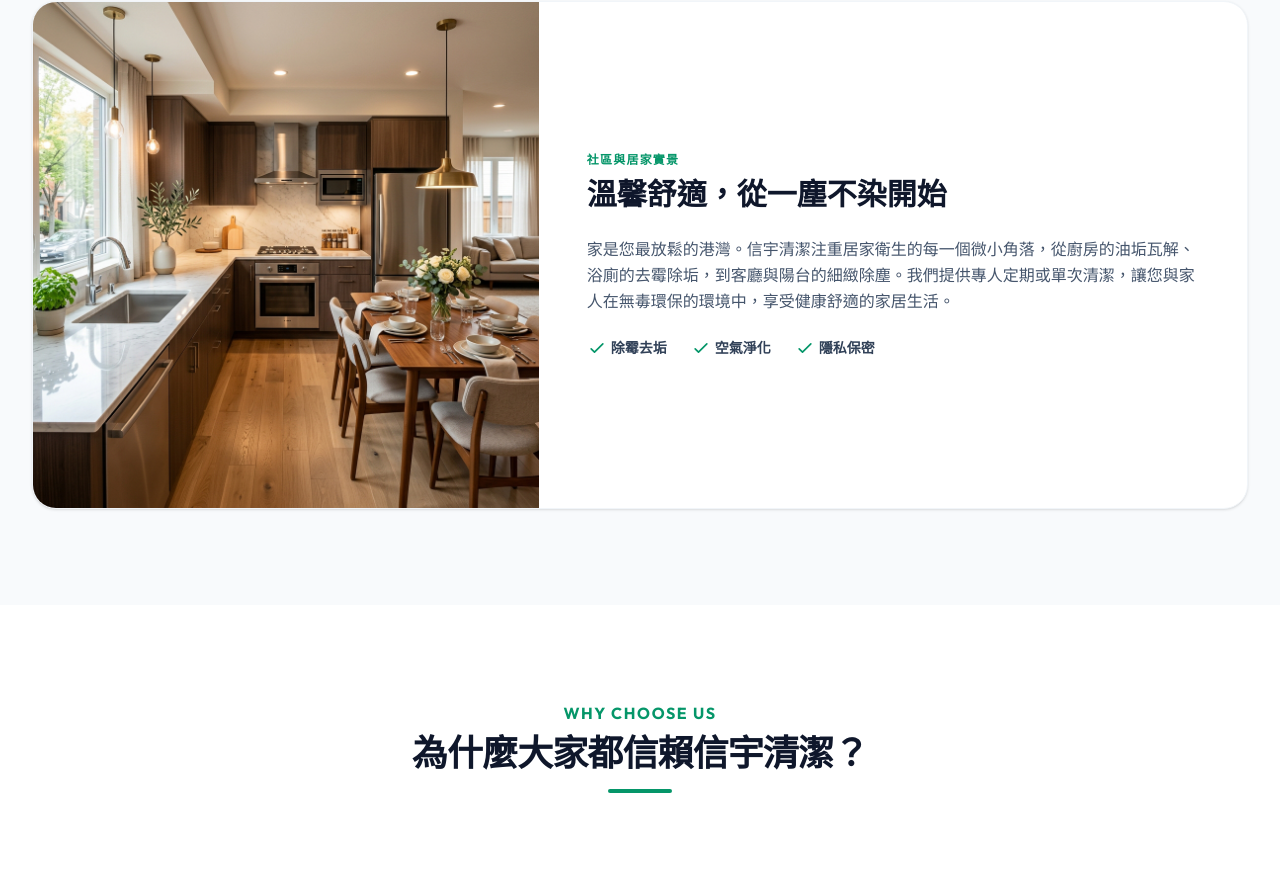
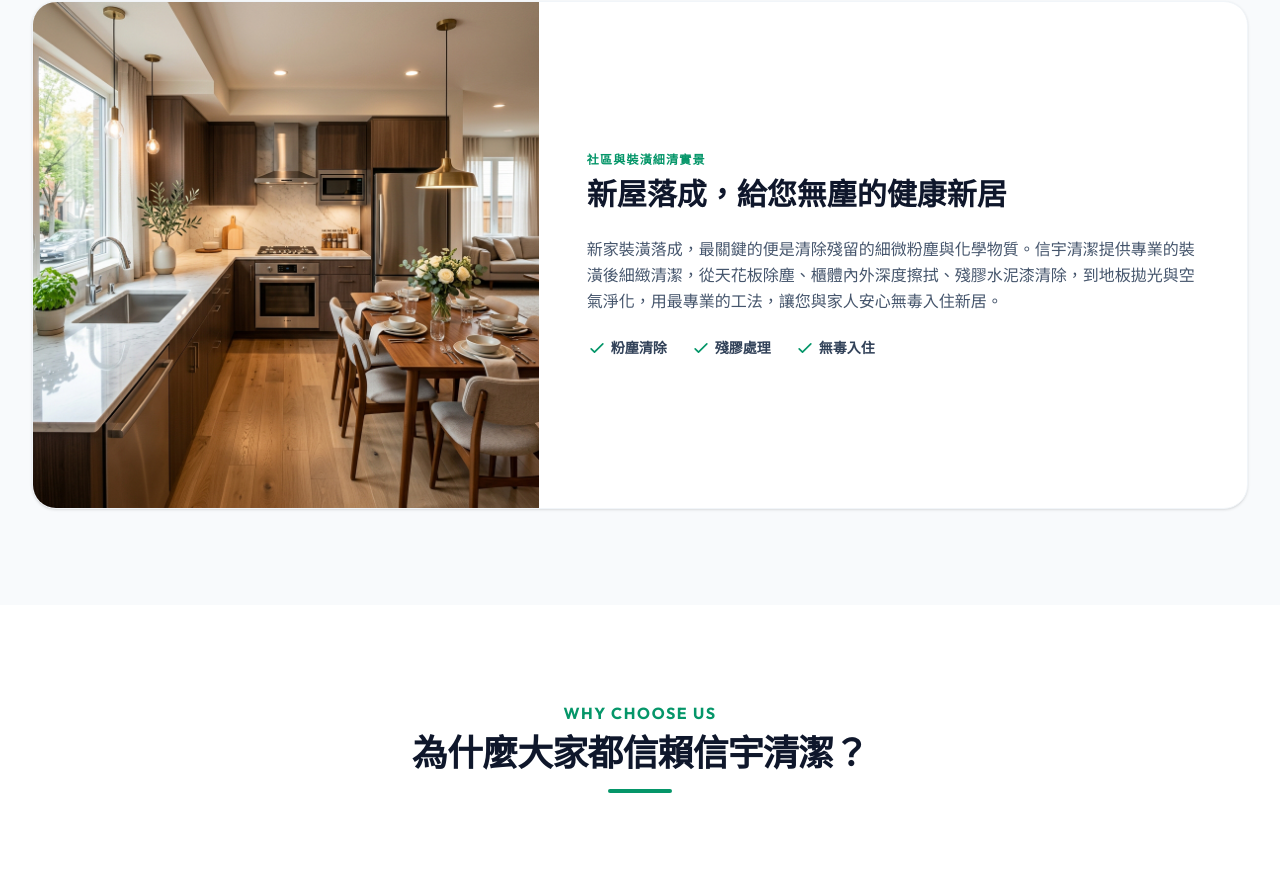
Before and after one commit to pd1200/Xinyu, a website built with Vite: page index.html in a window 1280 px wide. Shown: the part 2517-3387 px from the top of the page. Built offline with nearby package versions, Linux system fonts and the light colour scheme.

Commit message:
update_showcase_to_renovation_clean

```diff
--- a/index.html
+++ b/index.html
@@ -310,21 +310,21 @@
           </div>
         </div>
 
-        <!-- 居家清潔實景展示 (反向排版) -->
+        <!-- 裝潢後細清實景展示 (反向排版) -->
         <div class="mt-8 bg-white rounded-3xl overflow-hidden shadow-sm border border-slate-100 grid grid-cols-1 lg:grid-cols-12 reveal">
           <div class="lg:col-span-5 relative h-64 lg:h-auto min-h-[300px] lg:order-1">
-            <img src="/src/assets/service_residential.png" alt="乾淨明亮的現代居家廚房" class="w-full h-full object-cover">
+            <img src="/src/assets/service_residential.png" alt="乾淨明亮的裝潢後居家環境" class="w-full h-full object-cover">
           </div>
           <div class="lg:col-span-7 p-8 sm:p-12 flex flex-col justify-center lg:order-2">
-            <span class="text-xs font-extrabold tracking-widest text-brand-primary uppercase">社區與居家實景</span>
-            <h3 class="text-2xl sm:text-3xl font-bold text-slate-900 mt-2 mb-6">溫馨舒適，從一塵不染開始</h3>
+            <span class="text-xs font-extrabold tracking-widest text-brand-primary uppercase">社區與裝潢細清實景</span>
+            <h3 class="text-2xl sm:text-3xl font-bold text-slate-900 mt-2 mb-6">新屋落成，給您無塵的健康新居</h3>
             <p class="text-slate-600 mb-6 leading-relaxed">
-              家是您最放鬆的港灣。信宇清潔注重居家衛生的每一個微小角落，從廚房的油垢瓦解、浴廁的去霉除垢，到客廳與陽台的細緻除塵。我們提供專人定期或單次清潔，讓您與家人在無毒環保的環境中，享受健康舒適的家居生活。
+              新家裝潢落成，最關鍵的便是清除殘留的細微粉塵與化學物質。信宇清潔提供專業的裝潢後細緻清潔，從天花板除塵、櫃體內外深度擦拭、殘膠水泥漆清除，到地板拋光與空氣淨化，用最專業的工法，讓您與家人安心無毒入住新居。
             </p>
             <div class="flex items-center space-x-6 text-sm font-semibold text-slate-700">
-              <span class="flex items-center"><svg xmlns="http://www.w3.org/2000/svg" class="h-5 w-5 text-brand-primary mr-1" fill="none" viewBox="0 0 24 24" stroke="currentColor" stroke-width="2"><path stroke-linecap="round" stroke-linejoin="round" d="M5 13l4 4L19 7" /></svg>除霉去垢</span>
-              <span class="flex items-center"><svg xmlns="http://www.w3.org/2000/svg" class="h-5 w-5 text-brand-primary mr-1" fill="none" viewBox="0 0 24 24" stroke="currentColor" stroke-width="2"><path stroke-linecap="round" stroke-linejoin="round" d="M5 13l4 4L19 7" /></svg>空氣淨化</span>
-              <span class="flex items-center"><svg xmlns="http://www.w3.org/2000/svg" class="h-5 w-5 text-brand-primary mr-1" fill="none" viewBox="0 0 24 24" stroke="currentColor" stroke-width="2"><path stroke-linecap="round" stroke-linejoin="round" d="M5 13l4 4L19 7" /></svg>隱私保密</span>
+              <span class="flex items-center"><svg xmlns="http://www.w3.org/2000/svg" class="h-5 w-5 text-brand-primary mr-1" fill="none" viewBox="0 0 24 24" stroke="currentColor" stroke-width="2"><path stroke-linecap="round" stroke-linejoin="round" d="M5 13l4 4L19 7" /></svg>粉塵清除</span>
+              <span class="flex items-center"><svg xmlns="http://www.w3.org/2000/svg" class="h-5 w-5 text-brand-primary mr-1" fill="none" viewBox="0 0 24 24" stroke="currentColor" stroke-width="2"><path stroke-linecap="round" stroke-linejoin="round" d="M5 13l4 4L19 7" /></svg>殘膠處理</span>
+              <span class="flex items-center"><svg xmlns="http://www.w3.org/2000/svg" class="h-5 w-5 text-brand-primary mr-1" fill="none" viewBox="0 0 24 24" stroke="currentColor" stroke-width="2"><path stroke-linecap="round" stroke-linejoin="round" d="M5 13l4 4L19 7" /></svg>無毒入住</span>
             </div>
           </div>
         </div>
```
